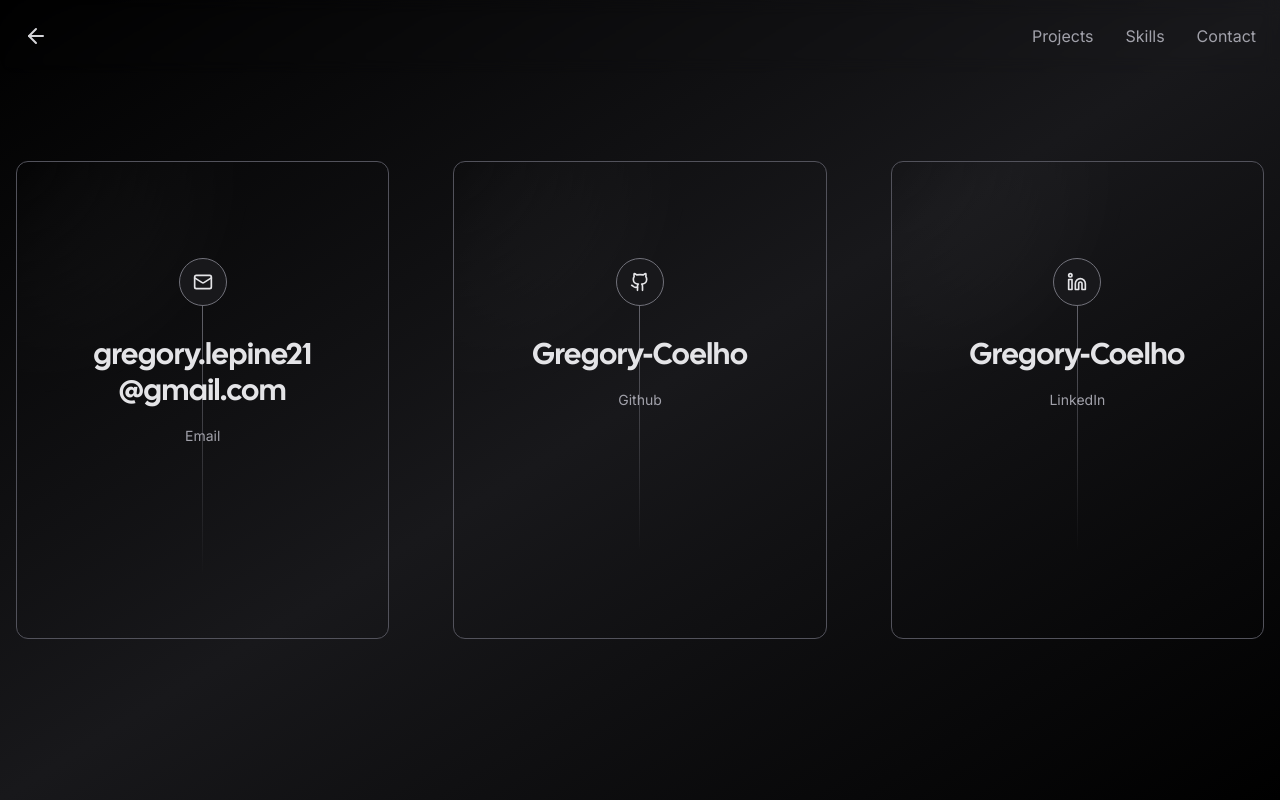
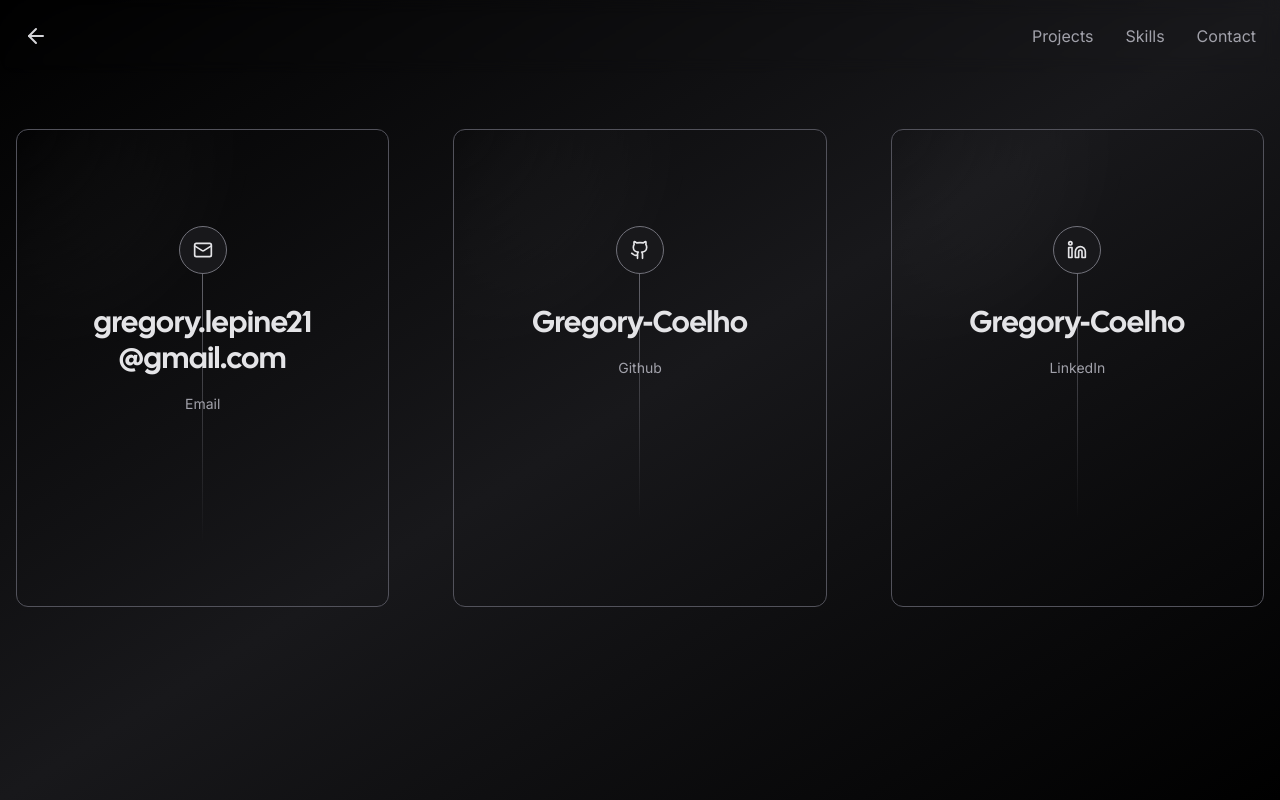
Before and after one commit to Gregory-Coelho/nextjs-portfolio-pageview-counter, a Next.js app: page /contact in a window 1280 px wide. Built offline with nearby package versions, Linux system fonts and the light colour scheme; no server answers; what tailwindcss-debug-screens would draw is missing.

Commit message:
margin and post modification

```diff
--- a/app/contact/page.tsx
+++ b/app/contact/page.tsx
@@ -32,7 +32,7 @@
   return (
     <div className="bg-gradient-to-tl from-zinc-900/0 via-zinc-900 to-zinc-900/0">
       <Navigation />
-      <div className="container flex items-center justify-center min-h-screen px-4 mx-auto">
+      <div className="container flex items-center justify-center min-h-screen px-4 pb-16 mx-auto">
         <div className="grid w-full grid-cols-1 gap-8 mx-auto mt-32 sm:mt-0 sm:grid-cols-3 lg:gap-16">
           {socials.map((s) => (
             <Card key={s.key}>
```
Also changed, not shown: _projects/blog.md (+1 -1 lines), _projects/tip-calculator.md (+1 -1 lines).
